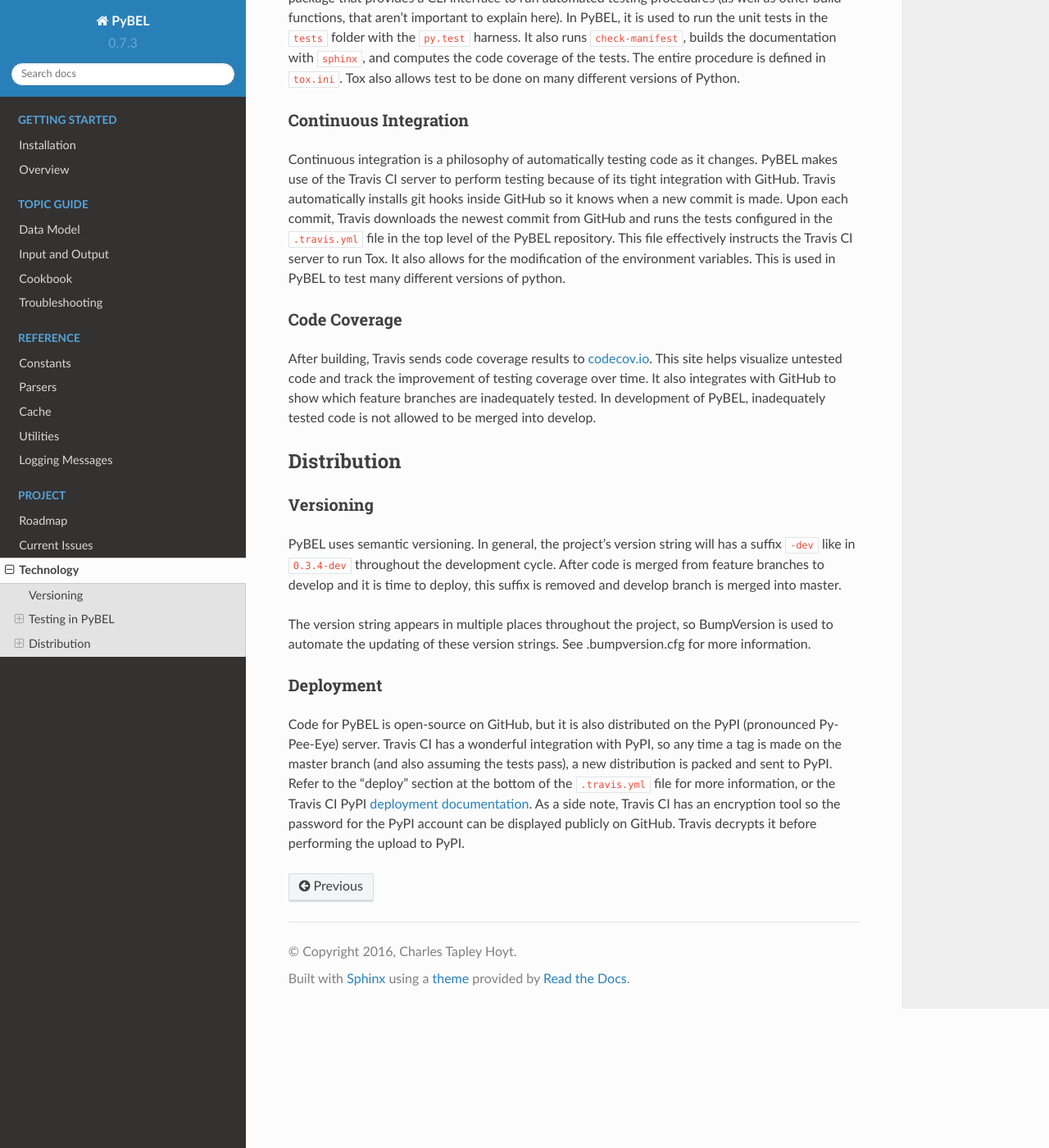
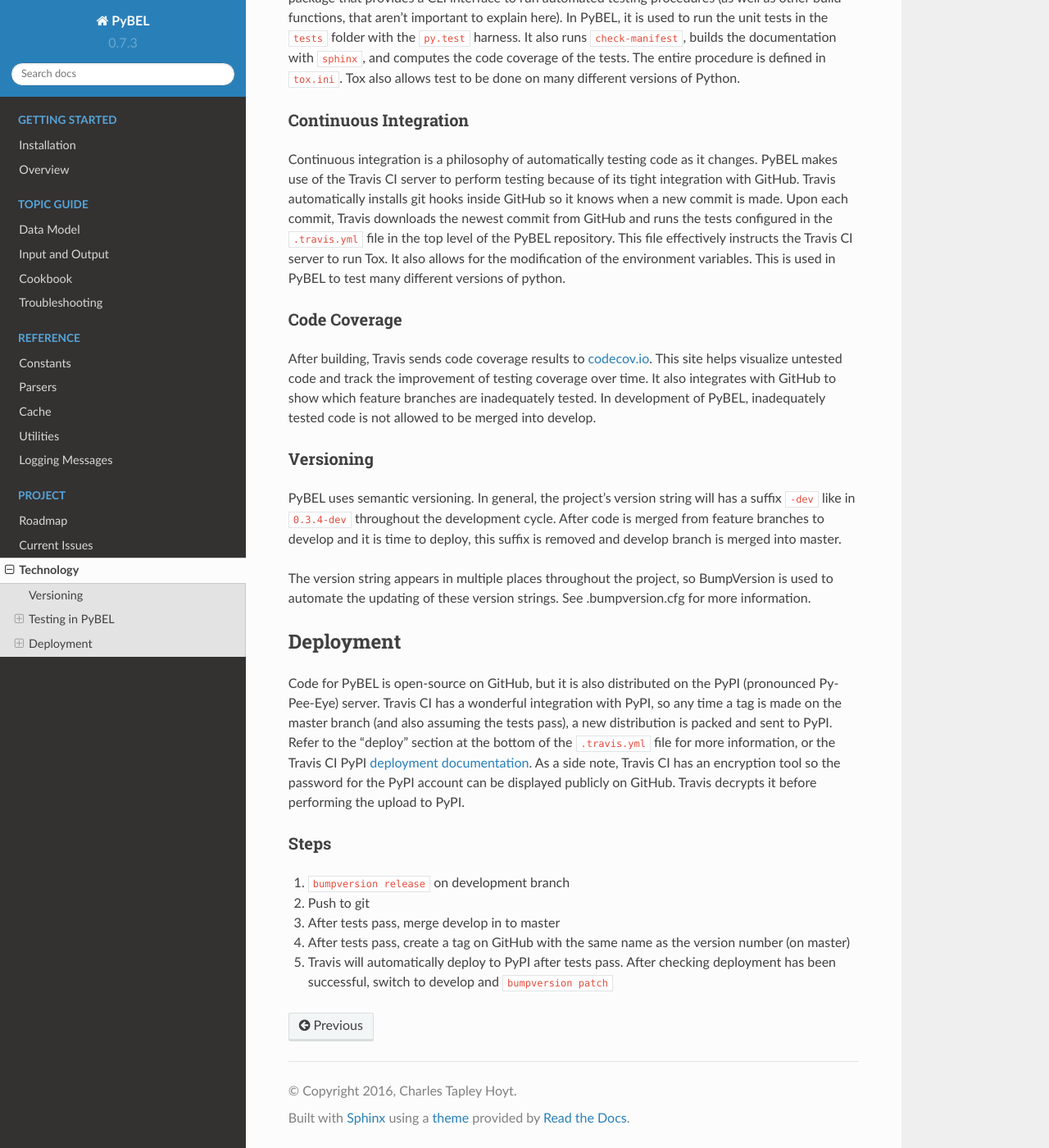
Before and after one commit to pybel/pybel, a Sphinx documentation site: the page built from docs/source/technology.rst, in a window 1280 px wide and 1400 px high, scrolled down 1350 px. Shown: the whole window at 82% size. Built offline with Sphinx 7.4.7 and the Read the Docs theme 2.0.0, drawn with Linux system fonts in a browser that asks for light colours.

Commit message:
Update documentation

```diff
--- a/docs/source/technology.rst
+++ b/docs/source/technology.rst
@@ -68,8 +68,6 @@
 which feature branches are inadequately tested. In development of PyBEL, inadequately tested code is not allowed to be
 merged into develop.
 
-Distribution
-------------
 
 Versioning
 ~~~~~~~~~~
@@ -81,7 +79,7 @@
 of these version strings. See .bumpversion.cfg for more information.
 
 Deployment
-~~~~~~~~~~
+----------
 Code for PyBEL is open-source on GitHub, but it is also distributed on the PyPI (pronounced Py-Pee-Eye) server.
 Travis CI has a wonderful integration with PyPI, so any time a tag is made on the master branch (and also assuming the
 tests pass), a new distribution is packed and sent to PyPI. Refer to the "deploy" section at the bottom of the
@@ -89,3 +87,12 @@
 `deployment documentation <https://docs.travis-ci.com/user/deployment/pypi/>`_.
 As a side note, Travis CI has an encryption tool so the password for the PyPI account can be displayed publicly
 on GitHub. Travis decrypts it before performing the upload to PyPI.
+
+Steps
+~~~~~
+1. :code:`bumpversion release` on development branch
+2. Push to git
+3. After tests pass, merge develop in to master
+4. After tests pass, create a tag on GitHub with the same name as the version number (on master)
+5. Travis will automatically deploy to PyPI after tests pass. After checking deployment has been successful,
+   switch to develop and :code:`bumpversion patch`
```
